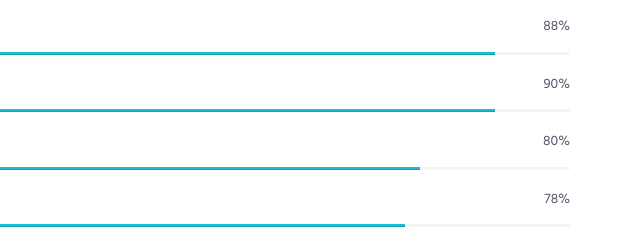
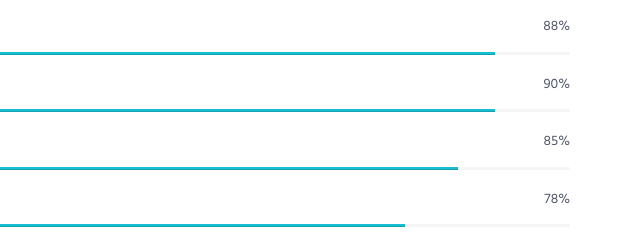
Before and after one commit to DeepBatabyal/DeepBatabyal.github.io, a plain HTML site: page HTML/index.html in a window 1280 px wide. Shown: the part 1063-1302 px from the top of the page, 640-1280 px from the left. Drawn offline with Linux system fonts and the light colour scheme.

Commit message:
initial commit

```diff
--- a/HTML/index.html
+++ b/HTML/index.html
@@ -178,11 +178,11 @@
 					</div>
 					<div class="progress-box">
 						<h5>
-							Hibernate <span class="color-heading pull-right">80%</span>
+							Hibernate <span class="color-heading pull-right">85%</span>
 						</h5>
 						<div class="progress">
 							<div class="progress-bar bg-color-base" role="progressbar"
-								data-width="80"></div>
+								data-width="85"></div>
 						</div>
 					</div>
 					<div class="progress-box">
```
